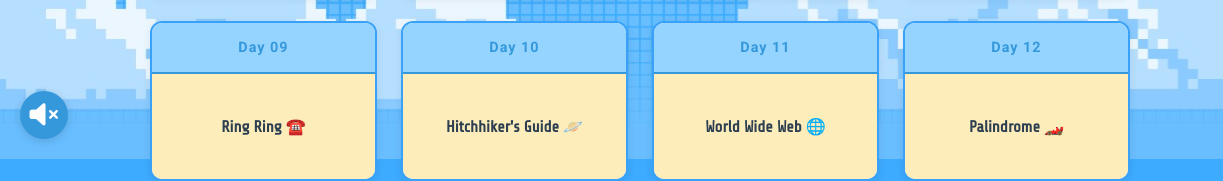
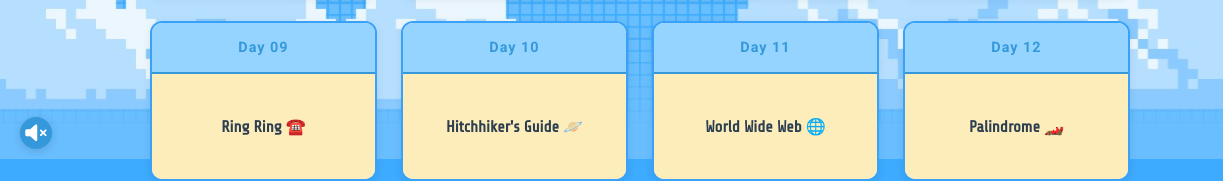
Before and after one commit to d3vdebug/codedex_march_challenge_2026, a plain HTML site: page index.html in a window 1280 px wide. Shown: the part 641-822 px from the top of the page, 0-1223 px from the left. Drawn offline with nearby package versions, Linux system fonts and the light colour scheme.

Commit message:
css changes

```diff
--- a/style.css
+++ b/style.css
@@ -1,15 +1,15 @@
         /* Music Toggle Button Styles */
         .music-toggle {
             position: fixed;
-            bottom: 20px;
+            bottom: 10px;
             left: 20px;
             z-index: 1002;
             background: #3498db;
             color: #fff;
             border: none;
             border-radius: 50%;
-            width: 48px;
-            height: 48px;
+            width: 32px;
+            height: 32px;
             display: flex;
             align-items: center;
             justify-content: center;
@@ -18,8 +18,13 @@
             cursor: url('Assets/click.png'), pointer;
             transition: background 0.2s, transform 0.2s;
         }
+
+        #music-icon {
+            transition: transform 0.2s;
+            font-size: 1.2rem;
+        }
         .music-toggle:hover {
-            background: #217dbb;
+            background: #57c2ff;
             transform: scale(1.08);
         }
         .music-toggle:active {
```
